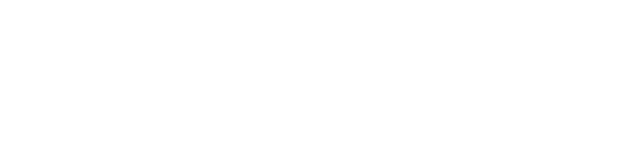
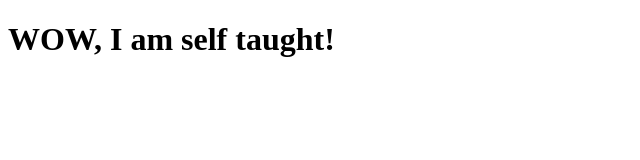
Before and after one commit to saj120/project1, a plain HTML site: page index.html in a window 1280 px wide. Shown: the whole page, without its empty margins (0-640 px from the left). Drawn offline with Linux system fonts and the light colour scheme.

Commit message:
Tutorial

```diff
--- a/index.html
+++ b/index.html
@@ -3,9 +3,11 @@
 <head>
     <meta charset="UTF-8">
     <meta name="viewport" content="width=device-width, initial-scale=1.0">
-    <title>Document</title>
+    <title>Tutorial</title>
 </head>
 <body>
-
+    <header>
+        <h1>WOW, I am self taught!</h1>
+    </header>
 </body>
 </html>
```
